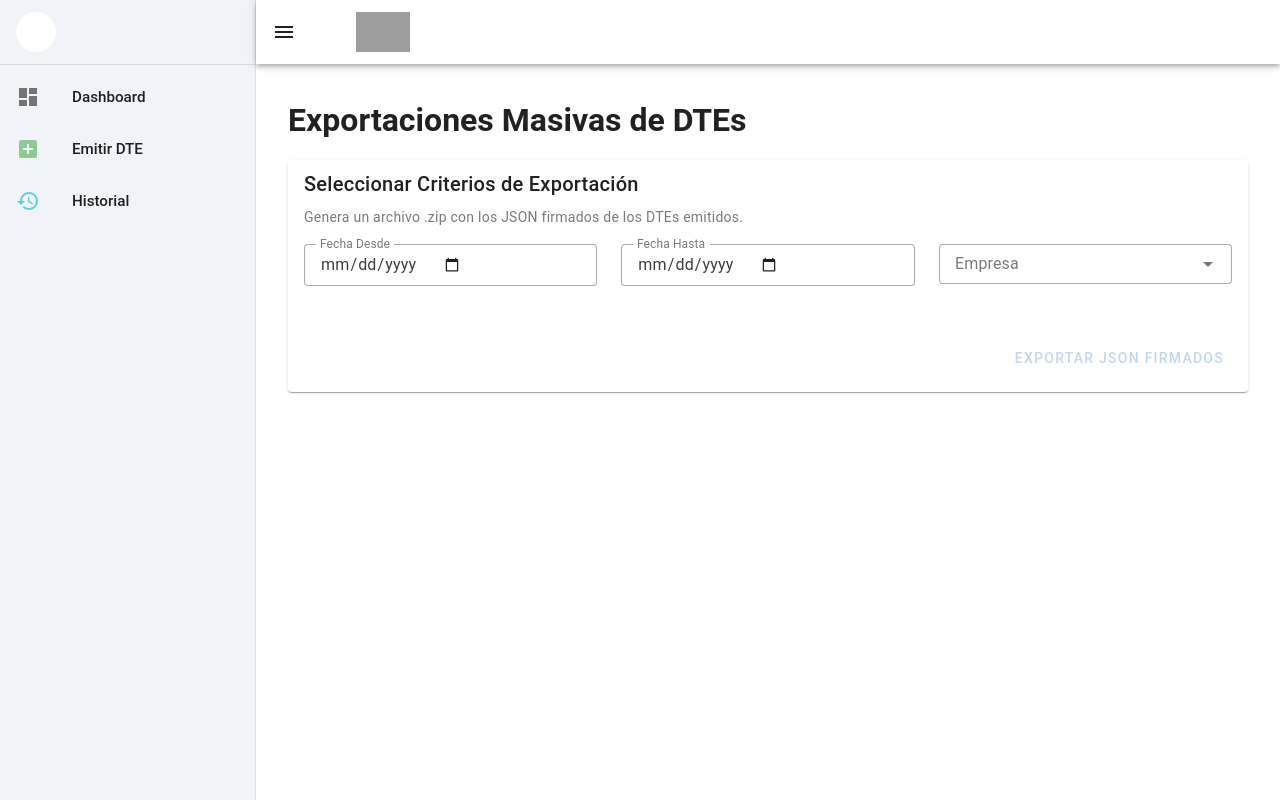
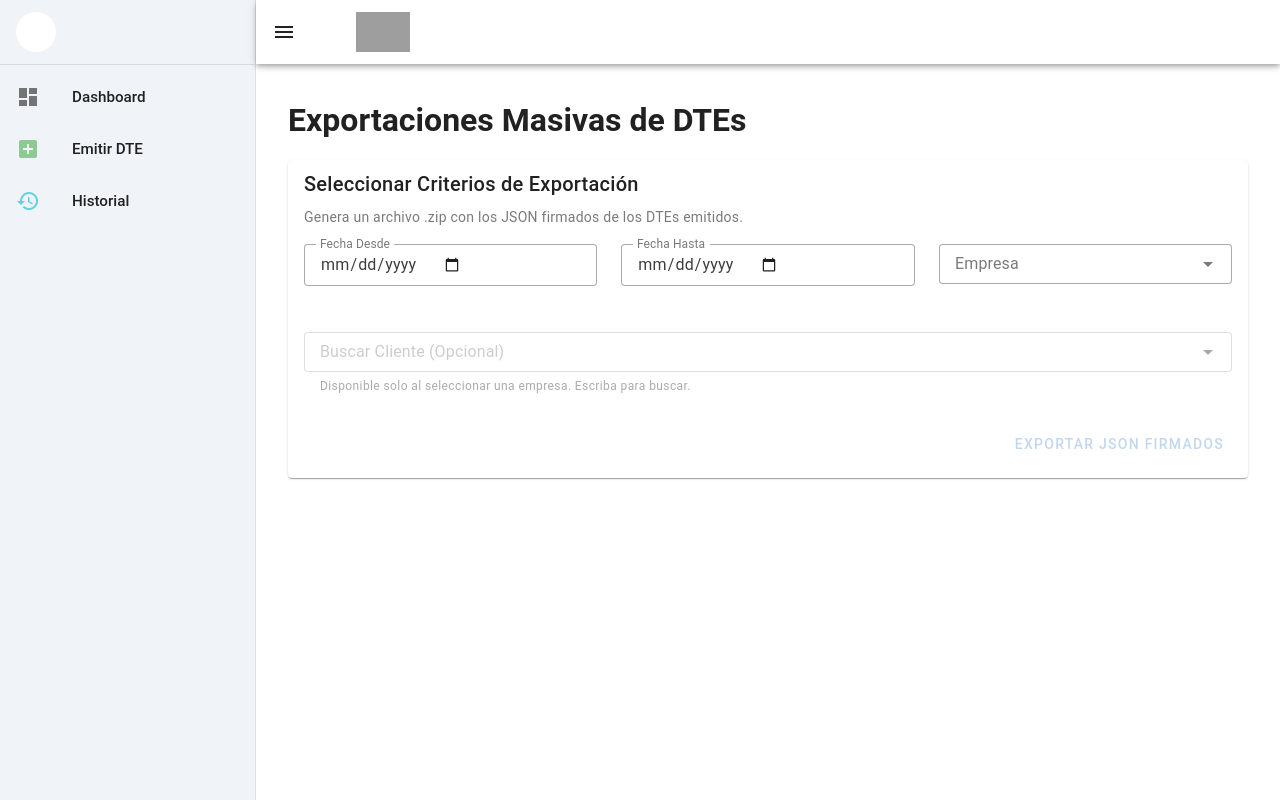
Before and after one commit to zenonburgos/facturaciondte_front, a Nuxt app: page /admin/exportaciones in a window 1280 px wide. Built offline with nearby package versions, Linux system fonts and the light colour scheme; no server answers; grey boxes are pictures that could not be loaded.

Commit message:
Exportacion por cliente

```diff
--- a/pages/admin/exportaciones.vue
+++ b/pages/admin/exportaciones.vue
@@ -49,6 +49,32 @@
           </v-col>
         </v-row>
 
+        <!-- ✨ NUEVO CAMPO PARA BUSCAR CLIENTE ✨ -->
+        <v-row>
+            <v-col cols="12">
+                <v-autocomplete
+                  v-model="filters.cliente_id"
+                  v-model:search="clienteSearch"
+                  :items="clientesResultados"
+                  item-title="nombre"
+                  item-value="id"
+                  label="Buscar Cliente (Opcional)"
+                  density="compact"
+                  variant="outlined"
+                  :loading="clientesLoading"
+                  clearable
+                  no-filter
+                  :disabled="!filters.empresa_id || filters.empresa_id === 'all'"
+                  hint="Disponible solo al seleccionar una empresa. Escriba para buscar."
+                  persistent-hint
+                >
+                    <template v-slot:item="{ props, item }">
+                        <v-list-item v-bind="props" :title="item.raw.nombre" :subtitle="item.raw.nit || item.raw.num_documento"></v-list-item>
+                    </template>
+                </v-autocomplete>
+            </v-col>
+        </v-row>
+
         <v-alert
           v-if="errorMessage"
           type="error"
@@ -77,14 +103,13 @@
 </template>
 
 <script setup>
-import { ref, onMounted, computed } from 'vue';
+import { ref, onMounted, computed, watch } from 'vue';
 import { useAuthStore } from '~/stores/auth';
 import { useNotificationStore } from '~/stores/notifications';
 
 const authStore = useAuthStore();
 const notificationStore = useNotificationStore();
 const { $api } = useNuxtApp();
-
 const config = useRuntimeConfig();
 
 const loading = ref(false);
@@ -95,16 +120,22 @@ const filters = ref({
   fecha_inicio: null,
   fecha_fin: null,
   empresa_id: null,
+  cliente_id: null, // Se añade el filtro de cliente
 });
 
 const empresas = ref([]);
+const isAdmin = computed(() => userHasRole(['Super Administrador']));
+
+// --- Estado para la búsqueda de clientes ---
+const clienteSearch = ref('');
+const clientesResultados = ref([]);
+const clientesLoading = ref(false);
+let clienteDebounceTimer = null;
 
 const userHasRole = (requiredRoles) => {
   if (!authStore.user || !Array.isArray(authStore.user.roles)) return false;
   return requiredRoles.some(role => authStore.user.roles.includes(role));
 };
-
-const isAdmin = computed(() => userHasRole(['Super Administrador']));
 
 onMounted(async () => {
   try {
@@ -123,6 +154,32 @@ onMounted(async () => {
   }
 });
 
+// Observador para la búsqueda de clientes
+watch(clienteSearch, (newValue) => {
+    if (clientesLoading.value) return;
+    if (!newValue || newValue.length < 2) {
+        clientesResultados.value = [];
+        return;
+    }
+    fetchClientes(newValue);
+});
+
+// Función para buscar clientes con debounce
+const fetchClientes = (searchTerm) => {
+    clearTimeout(clienteDebounceTimer);
+    clienteDebounceTimer = setTimeout(async () => {
+        clientesLoading.value = true;
+        try {
+            const response = await $api(`/api/clients/search-for-export?term=${searchTerm}&empresa_id=${filters.value.empresa_id}`);
+            clientesResultados.value = response;
+        } catch (error) {
+            notificationStore.showNotification({ message: 'Error al buscar clientes.', color: 'error'});
+        } finally {
+            clientesLoading.value = false;
+        }
+    }, 500);
+};
+
 async function exportarJson() {
   loading.value = true;
   errorMessage.value = '';
@@ -133,6 +190,10 @@ async function exportarJson() {
     });
     if (filters.value.empresa_id) {
       params.append('empresa_id', filters.value.empresa_id);
+    }
+    // Se añade el cliente_id a los parámetros si está seleccionado
+    if (filters.value.cliente_id) {
+      params.append('cliente_id', filters.value.cliente_id);
     }
 
     const url = `${config.public.apiBaseUrl}/api/export/signed-json?${params.toString()}`;
@@ -145,7 +206,6 @@ async function exportarJson() {
     });
 
     if (!response.ok) {
-      // Intentamos leer el error del backend si es posible
       const errorData = await response.json().catch(() => ({ error: `Error del servidor: ${response.statusText}` }));
       throw new Error(errorData.error || 'Error desconocido en el servidor.');
     }
@@ -156,7 +216,7 @@ async function exportarJson() {
     link.href = objectUrl;
 
     const disposition = response.headers.get('content-disposition');
-    let fileName = `exportacion_dte_firmados_${new Date().toISOString().slice(0, 10)}.zip`;
+    let fileName = `exportacion_dte_firmados.zip`;
     if (disposition && disposition.includes('attachment')) {
         const filenameRegex = /filename[^;=\n]*=((['"]).*?\2|[^;\n]*)/;
         const matches = filenameRegex.exec(disposition);
@@ -172,11 +232,8 @@ async function exportarJson() {
     window.URL.revokeObjectURL(objectUrl);
 
   } catch (error) {
-    console.error("Error al exportar JSONs:", error);
     const friendlyMessage = error.message || 'No se pudo generar el archivo .zip. Revise los filtros o intente con un rango de fechas más pequeño.';
     errorMessage.value = friendlyMessage;
-    // Ya no mostramos la notificación genérica, el v-alert es suficiente.
-    // notificationStore.showNotification({ message: friendlyMessage, color: 'error' });
   } finally {
     loading.value = false;
   }
```
